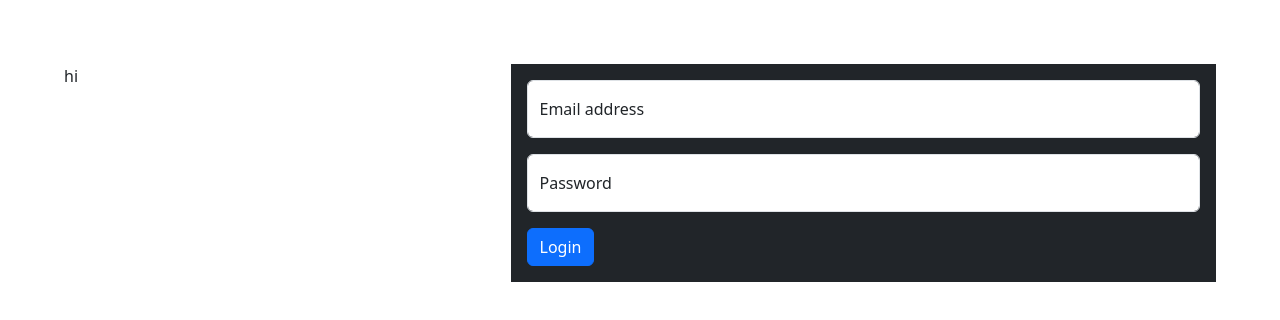
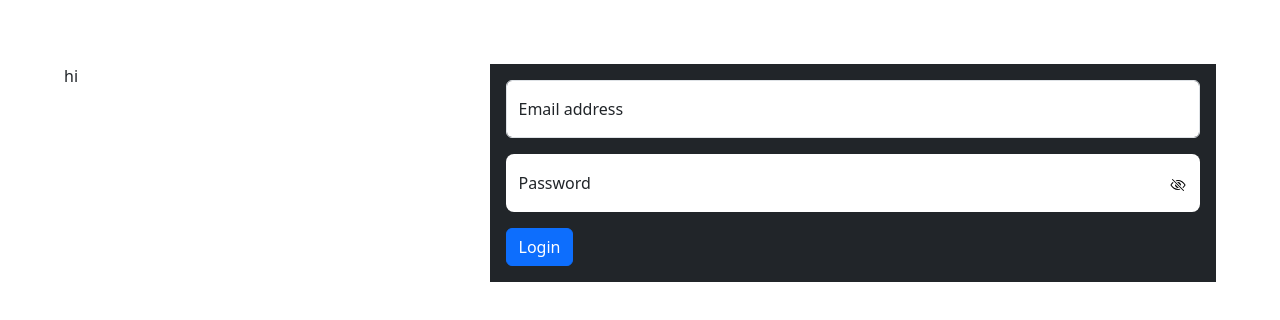
Before and after one commit to R-S-A-N-J-A-Y/GamesHub, a React (Vite) app: page /SignIn in a window 1280 px wide. Shown: the top 320 px of the page. Built offline with nearby package versions, Linux system fonts and the light colour scheme.

Commit message:
feat: add toggle functionality for password visibility

```diff
--- a/src/components/Layout/Login/SignIn.tsx
+++ b/src/components/Layout/Login/SignIn.tsx
@@ -1,5 +1,8 @@
 import { useForm } from "react-hook-form";
 import { useState } from "react";
+
+import { IoEyeOffOutline } from "react-icons/io5";
+import { AiOutlineEye } from "react-icons/ai";
 
 interface FormData {
   email: string;
@@ -7,6 +10,7 @@ interface FormData {
 }
 
 const SignIn = () => {
+  const [showPassword, setShowPassword] = useState(false);
   const [isValidUser, setIsValidUser] = useState(false);
 
   const { register, handleSubmit } = useForm<FormData>();
@@ -59,14 +63,25 @@ const SignIn = () => {
               />
               <label>Email address</label>
             </div>
-            <div className="form-floating">
+            <div className="form-floating d-flex align-items-center bg-white rounded-3 justify-content-around px-2">
               <input
-                type="password"
+                type={showPassword ? "text" : "password"}
                 className="form-control"
                 id="floatingPassword"
                 placeholder="Password"
                 {...register("password")}
+                style={{ border: "none" }}
               />
+              <button
+                style={{ border: "none", background: "none" }}
+                onClick={(e) => {
+                  e.preventDefault();
+                  setShowPassword(!showPassword);
+                }}
+              >
+                {!showPassword && <IoEyeOffOutline />}
+                {showPassword && <AiOutlineEye />}
+              </button>
               <label>Password</label>
             </div>
             <button
```
